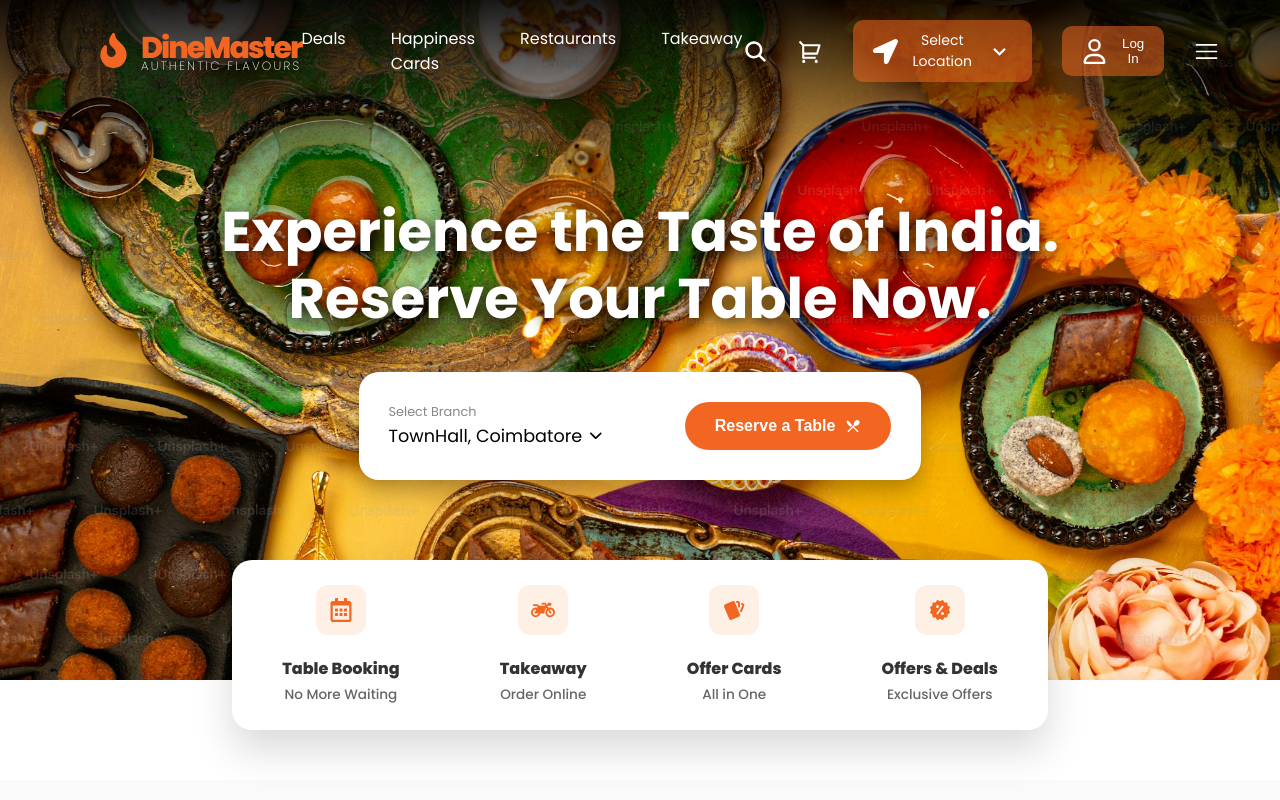
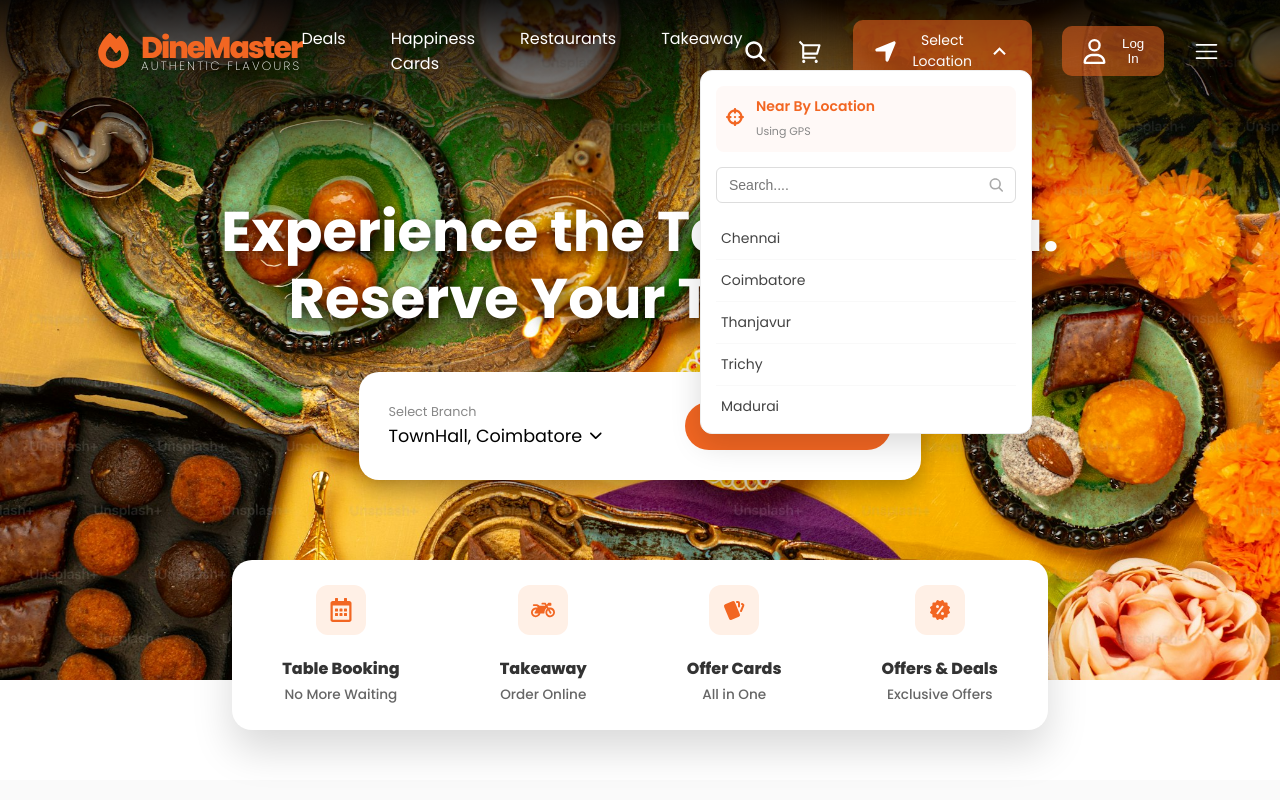
Before and after one commit to codingharsha/DineMaster_FSJ_Project, a React (Vite) app in the folder dinemaster-app/: page / in a window 1280 px wide. Both pictures are taken after a click on the button "Select Location". Shown: the top 800 px of the page. Built offline with nearby package versions, Linux system fonts and the light colour scheme.

Commit message:
Added Location Dropdown Menu

```diff
--- a/dinemaster-app/src/Components/Navbar/Navbar.css
+++ b/dinemaster-app/src/Components/Navbar/Navbar.css
@@ -117,3 +117,112 @@
 .icon-wrapper{
     cursor: pointer;
 }
+
+.location-wrapper{
+    position: relative;
+    display: flex;
+    align-items: center;
+}
+
+.arrow-icon{
+    transition: transform 0.3s ease;
+}
+
+.arrow-icon.rotate{
+    transform: rotate(180deg);
+}
+
+.location-card-popup{
+    position: absolute;
+    top: 50px;
+    right: 0;
+    width: 300px;
+    background: white;
+    border-radius: 12px;
+    box-shadow: 0 10px 30px rgba(0,0,0,0.15);
+    padding: 15px;
+    z-index: 1000;
+    border: 1px solid #eee;
+    animation: fadeIn 0.2s ease-in-out;
+}
+
+.gps-row {
+    display: flex;
+    align-items: center;
+    gap: 12px;
+    padding: 10px;
+    margin-bottom: 15px;
+    cursor: pointer;
+    border-radius: 8px;
+    transition: 0.2s;
+    background-color: #fff9f7;
+}
+
+.gps-row:hover { background-color: #fff0eb; }
+
+.gps-icon { color: #f26622; font-size: 18px; }
+.gps-text span { display: block; font-weight: 600; color: #f26622; font-size: 14px; }
+.gps-text small { color: #888; font-size: 11px; }
+
+.loc-search-bar {
+    position: relative;
+    margin-bottom: 15px;
+    border: 1px solid #ddd;
+    border-radius: 6px;
+    padding: 8px 10px;
+    display: flex;
+    align-items: center;
+}
+.loc-search-bar input {
+    width: 100%;
+    border: none;
+    outline: none;
+    font-size: 14px;
+    color: #333;
+}
+.search-hint { color: #aaa; font-size: 18px; }
+
+.city-scroll-list h4 {
+    margin: 0 0 10px 0;
+    font-size: 12px;
+    color: #888;
+    text-transform: uppercase;
+    letter-spacing: 1px;
+}
+.city-scroll-list ul {
+    list-style: none;
+    padding: 0;
+    margin: 0;
+    max-height: 200px;
+    overflow-y: auto; /* Scrollable */
+}
+.city-scroll-list li {
+    padding: 10px 5px;
+    font-size: 14px;
+    color: #444;
+    cursor: pointer;
+    border-bottom: 1px solid #f9f9f9;
+}
+.city-scroll-list li:hover {
+    color: #f26622;
+    padding-left: 5px;
+    transition: 0.2s;
+}
+
+.city-scroll-list ul::-webkit-scrollbar { width: 4px; }
+.city-scroll-list ul::-webkit-scrollbar-thumb { background: #ddd; border-radius: 4px; }
+
+@keyframes fadeIn {
+    from { opacity: 0; transform: translateY(-10px); }
+    to { opacity: 1; transform: translateY(0); }
+}
+
+@media (max-width: 768px) {
+    .location-card-popup {
+        position: fixed;
+        top: 0; left: 0;
+        width: 100%; height: 100vh;
+        z-index: 2000;
+        border-radius: 0;
+    }
+}
--- a/dinemaster-app/src/Components/Navbar/Navbar.jsx
+++ b/dinemaster-app/src/Components/Navbar/Navbar.jsx
@@ -1,14 +1,31 @@
-import React from 'react'
+import React, {useState, useRef, useEffect} from 'react'
 import './Navbar.css'
-import { FaLocationArrow } from "react-icons/fa";
 import { MdOutlineKeyboardArrowDown } from "react-icons/md";
 import { RiShoppingCart2Line } from "react-icons/ri";
-import { FaRegUser } from "react-icons/fa6";
+import { FaRegUser, FaCrosshairs, FaFire, FaLocationArrow } from "react-icons/fa6";
 import { IoSearch } from "react-icons/io5";
-import { FaFire } from "react-icons/fa";
 import { RxHamburgerMenu } from "react-icons/rx";
 
 const Navbar = () => {
+
+  const [showLocation, setShowLocation] = useState(false);
+  const [selectedLocation, setSelectedLocation] = useState("Select Location");
+  const dropdownRef = useRef(null);
+
+  const locations = [
+    "Chennai" , "Coimbatore", "Thanjavur", "Trichy", "Madurai", "Bangalore", "Hyderabad", "Mumbai", "Kochi"
+  ];
+
+  useEffect(() => {
+    const handleOutsideClick = (e) => {
+      if(dropdownRef.current && !dropdownRef.current.contains(e.target)){
+        setShowLocation(false);
+      }
+    };
+    document.addEventListener("mousedown", handleOutsideClick);
+    return () => document.removeEventListener("mousedown", handleOutsideClick);
+  }, []);
+
   return (
     <div className= 'navbar'>
         <div className="navbar-container">
@@ -36,11 +53,48 @@
                <div className="icon-wrapper"><RiShoppingCart2Line className='cart-icon'/></div>
             </div>
 
-            <button className='location-btn'>
+            <div className="location-wrapper" ref={dropdownRef}>
+            <button className= {`location-btn ${showLocation? 'active': ''}`}
+            onClick={() => setShowLocation(!showLocation)}>
               <div className="icon-wrapper"><FaLocationArrow /></div>
-              <span className='location-txt'>Select Location</span>
-              <div className="icon-wrapper"><MdOutlineKeyboardArrowDown /></div>
+              <span className='location-txt'>{selectedLocation}</span>
+              <div className="icon-wrapper"><MdOutlineKeyboardArrowDown className={`arrow-icon ${showLocation ? 'rotate' : ''}`}/></div>
             </button>
+
+            {showLocation && (
+              <div className="location-card-popup">
+                <div className="gps-row" onClick={() => {
+                  selectedLocation("Current Location");
+                  setShowLocation(false);
+                }}>
+                  <div className="gps-icon"><FaCrosshairs /></div>
+                  <div className="gps-text">
+                    <span>Near By Location</span>
+                    <small>Using GPS</small>
+                  </div>
+                </div>
+
+                <div className="loc-search-bar">
+                  <input type="text" placeholder='Search....'/>
+                  <IoSearch className='search-hint'/>
+                </div>
+
+                <div className="city-scroll-list">
+                  <ul>
+                    {locations.map((loc,index) => (
+                      <li key={index} onClick={() => {
+                        setSelectedLocation(loc);
+                        setShowLocation(false);
+                      }}>
+                        {loc}
+                      </li>
+                    ))}
+                  </ul>
+                </div>
+
+              </div>
+            )}
+            </div>
 
             <button className='profile'>
               <div className="icon-wrapper"><FaRegUser /></div>
```
